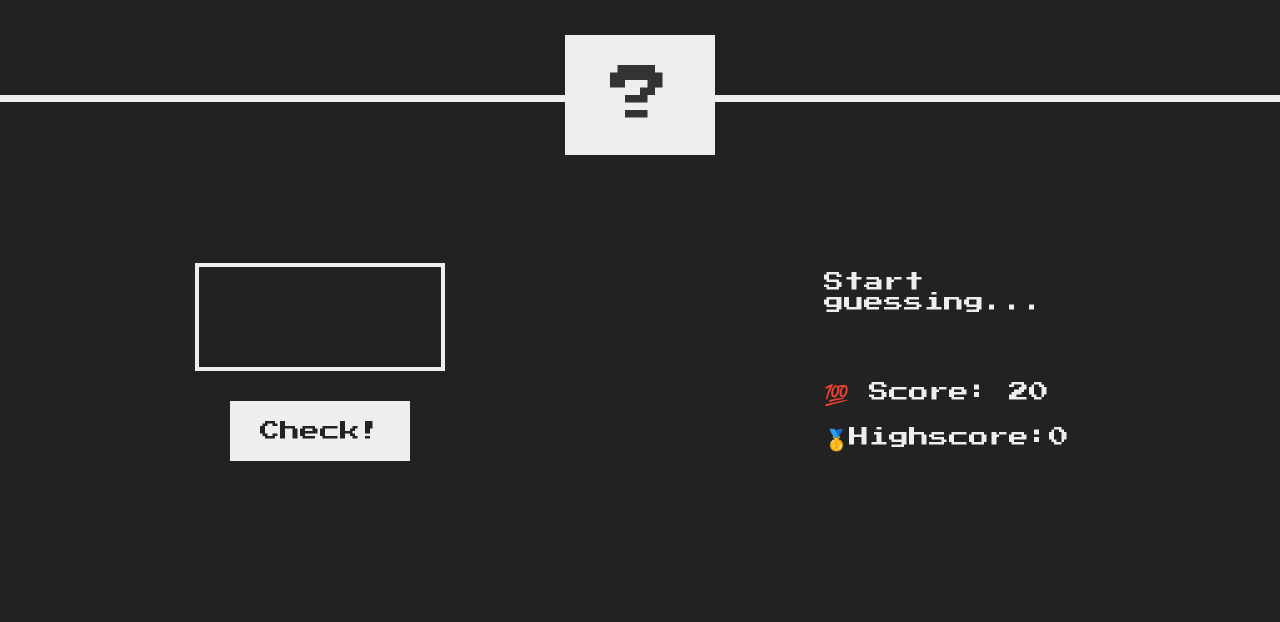
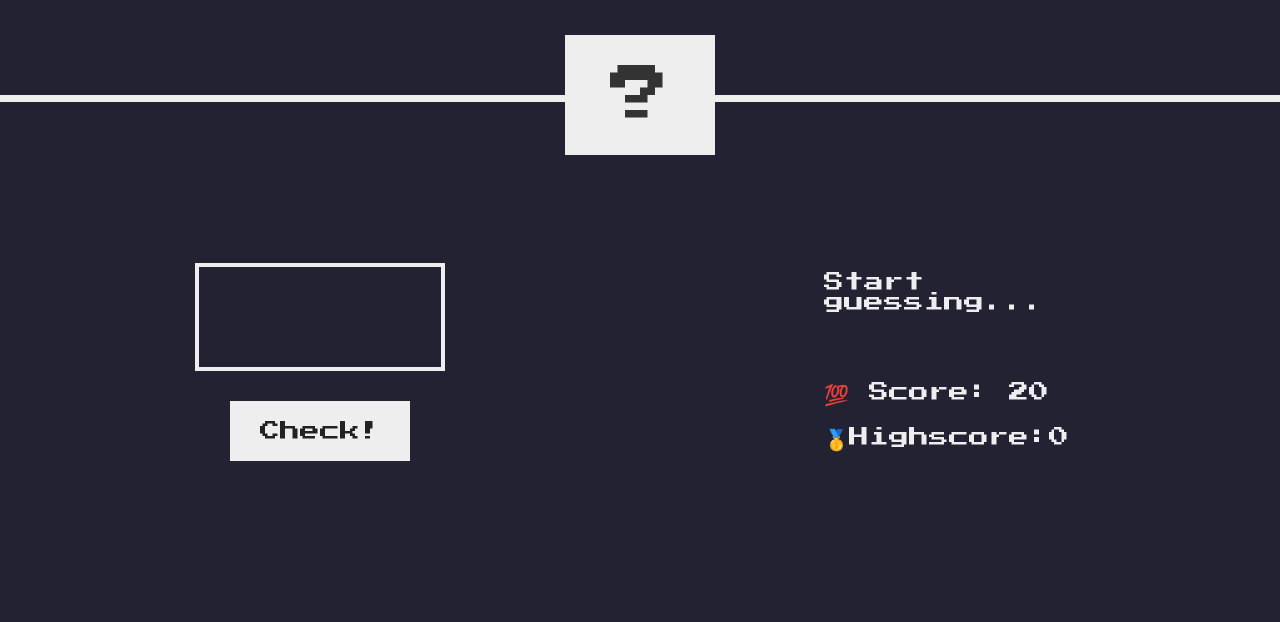
Before and after one commit to Gururaj18/Game1, a plain HTML site: page index.html in a window 1280 px wide. Shown: the part 178-800 px from the top of the page. Drawn offline with Linux system fonts and the light colour scheme.

Commit message:
Update style.css

```diff
--- a/style.css
+++ b/style.css
@@ -14,7 +14,7 @@ html {
 body {
   font-family: 'Press Start 2P', sans-serif;
   color: #eee;
-  background-color: #222;
+  background-color: #223;
   /* background-color: #60b347; */
 }
 
@@ -27,6 +27,7 @@ header {
 
 main {
   height: 65vh;
+  width:auto;
   color: #eee;
   display: flex;
   align-items: center;
```
